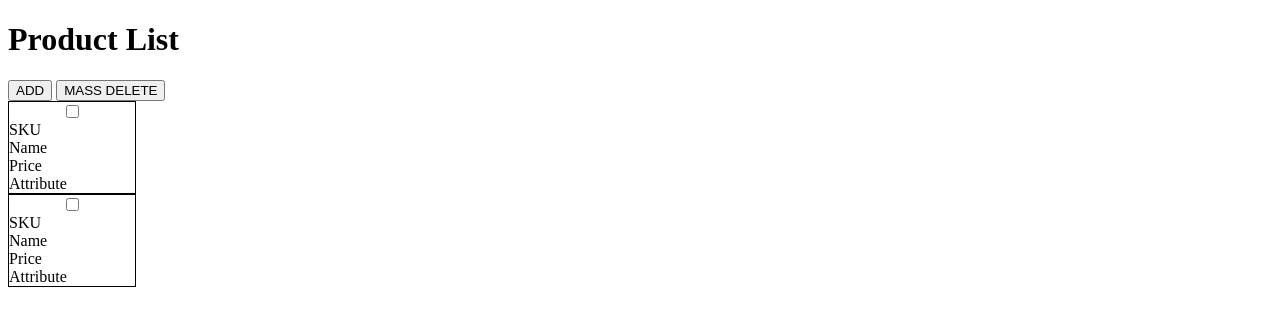
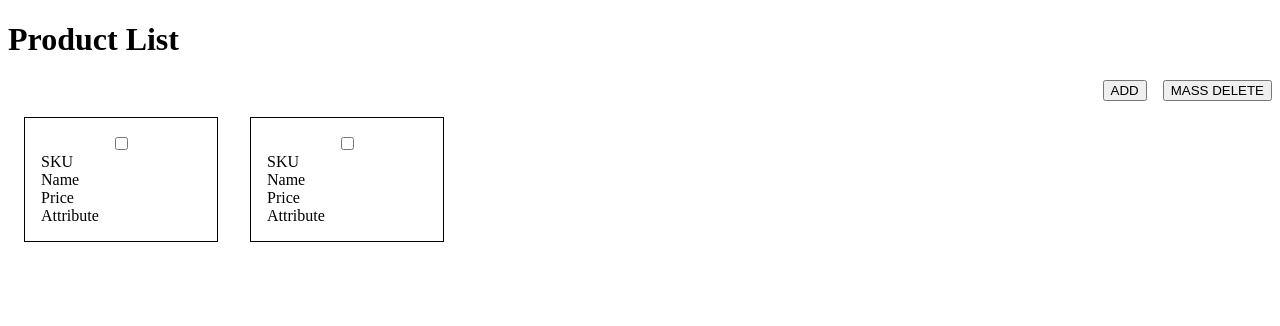
Before and after one commit to TimTimDev/scandi-test, a PHP site: page / in a window 1280 px wide. Shown: the top 326 px of the page. Run offline with PHP 8.4, Linux system fonts and the light colour scheme.

Commit message:
added more styling

```diff
--- a/style.css
+++ b/style.css
@@ -1,7 +1,23 @@
+.product-list {
+    display: flex;
+    justify-content: start;
+}
+
+.header-btns {
+    display: flex;
+    justify-content: right;
+}
+
+.btn:first-child {
+    margin-right: 1rem;
+}
+
 .product {
     display: flex;
     justify-content: center;
     flex-direction: column;
     border: 1px solid black;
-    width: 10%;
+    margin: 1rem;
+    padding: 1rem;
+    width: 10rem;
 }
```
